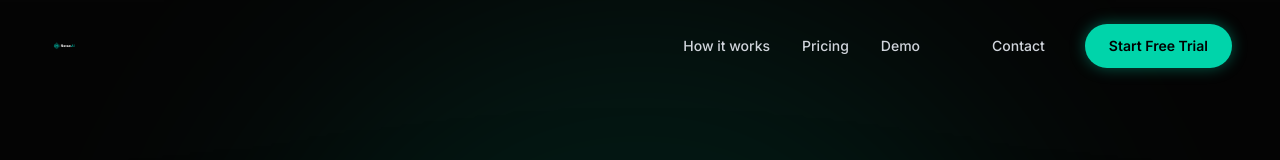
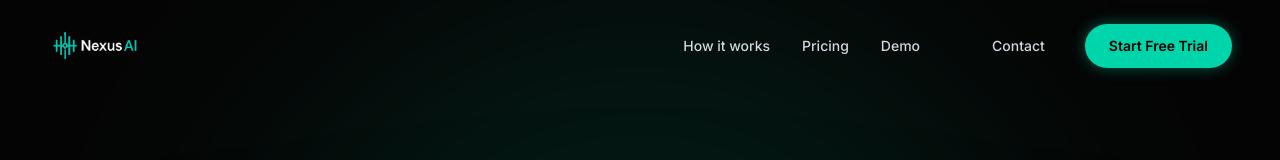
Before and after one commit to Engrritik/nexus-ai-website, a Next.js app: page / in a window 1280 px wide. Shown: the top 160 px of the page. Built offline with nearby package versions, Linux system fonts and the light colour scheme.

Commit message:
Add Nexus AI logo to navbar, fix demo

```diff
--- a/src/components/layout/Navbar.tsx
+++ b/src/components/layout/Navbar.tsx
@@ -34,7 +34,7 @@ export function Navbar() {
     >
       <div className="container mx-auto px-6 md:px-12 flex items-center justify-between">
         <Link href="/" className="flex items-center gap-2 group">
-          <Image src="/logo.png" width={120} height={36} alt="Nexus AI" priority unoptimized={true} className="object-contain" style={{height: '32px', width: 'auto', background: 'transparent', mixBlendMode: 'screen'}} />
+          <img src='/logo.png' alt='Nexus AI' style={{height: '36px', width: 'auto'}} />
         </Link>
 
         {/* Desktop Nav */}
```
Also changed, not shown: public/logo.png.
